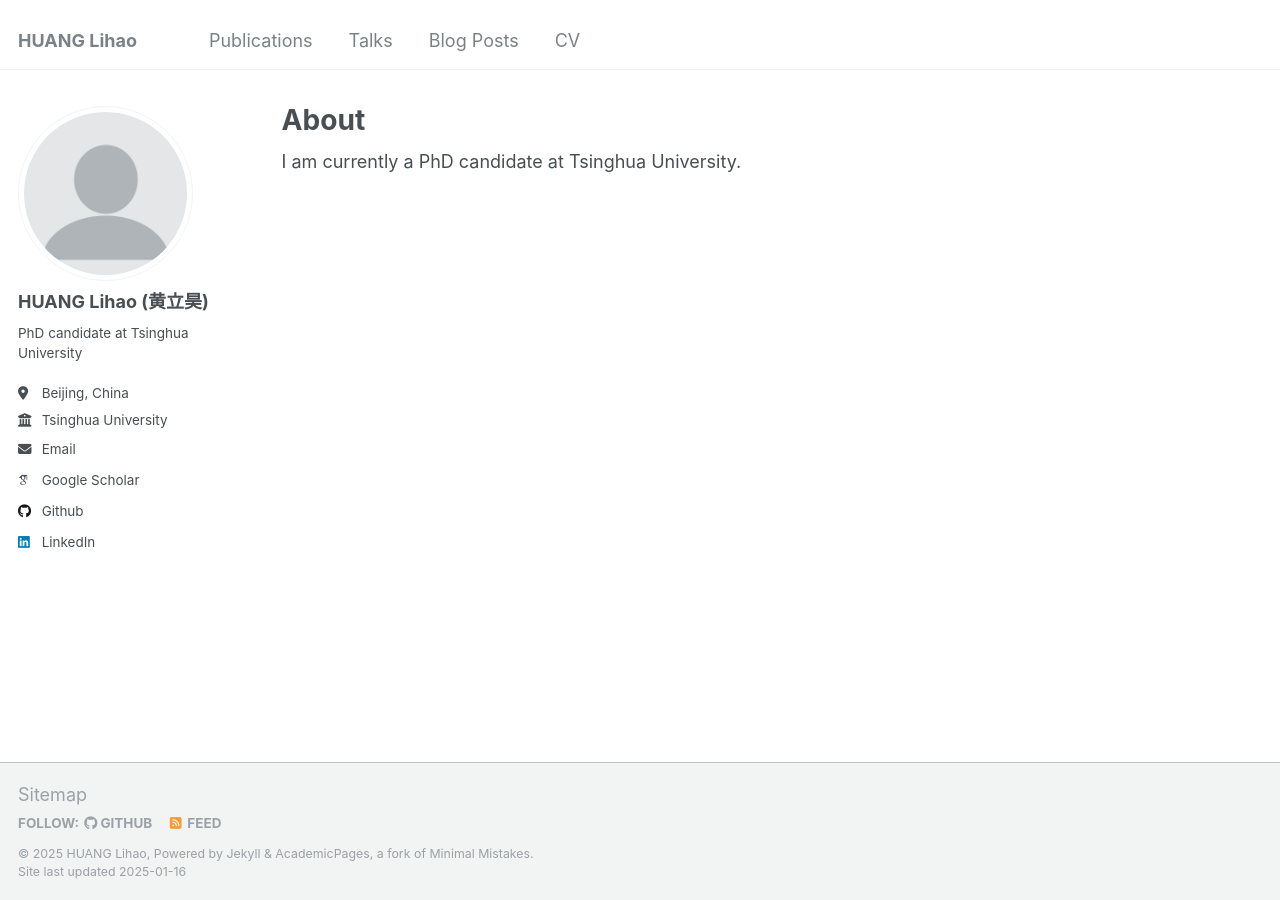
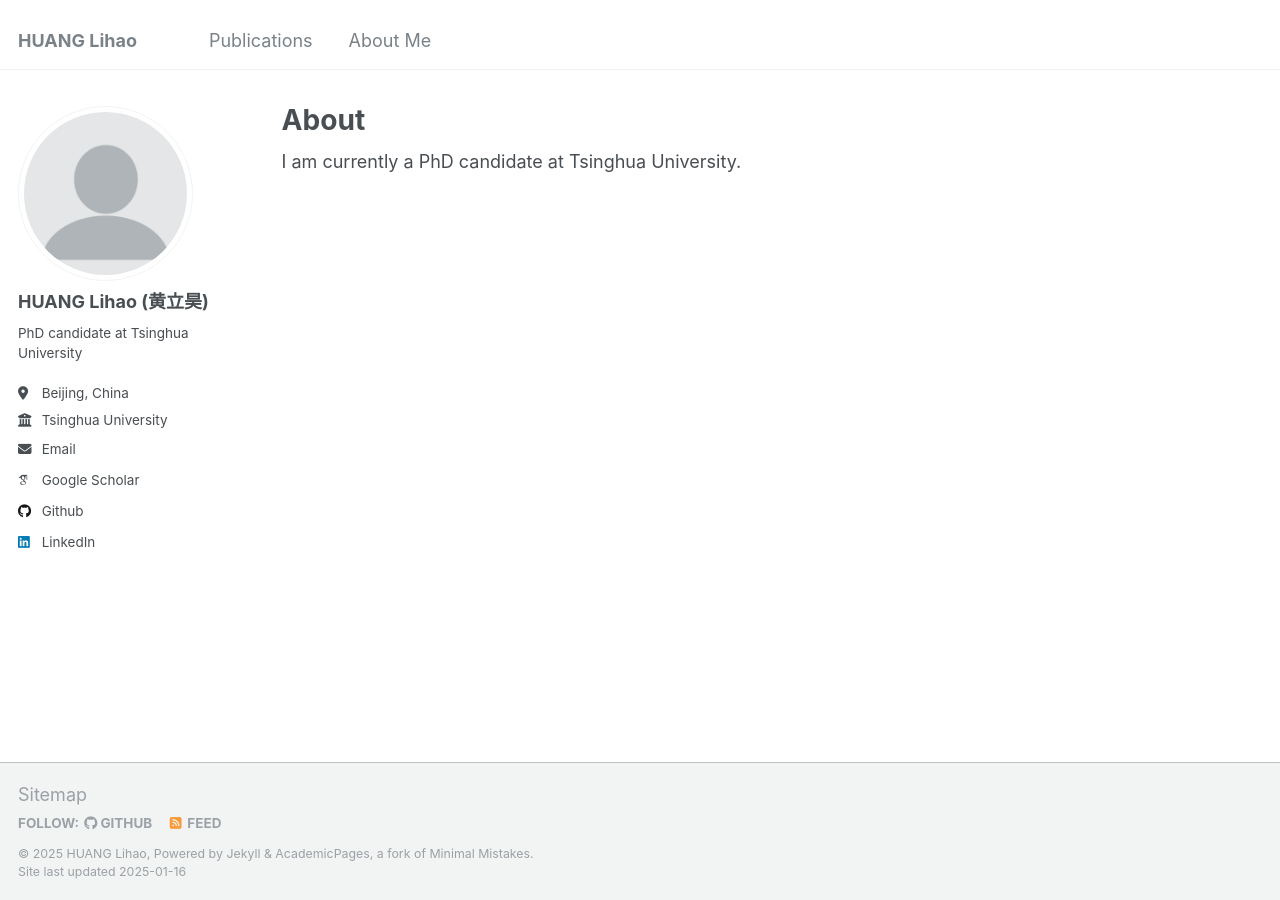
Before and after one commit to huang-lihao/huang-lihao.github.io, a Jekyll site: the page built from _pages/about.md, in a window 1280 px wide. Built offline with Jekyll 4.4.1, drawn with Linux system fonts in a browser that asks for light colours; some web fonts are replaced.

Commit message:
Update navigation.yml

```diff
--- a/_data/navigation.yml
+++ b/_data/navigation.yml
@@ -8,8 +8,8 @@ main:
   - title: "Publications"
     url: /publications/
 
-  - title: "Talks"
-    url: /talks/
+  # - title: "Talks"
+  #   url: /talks/
 
   # - title: "Teaching"
   #   url: /teaching/
@@ -17,10 +17,10 @@ main:
   # - title: "Portfolio"
   #   url: /portfolio/
 
-  - title: "Blog Posts"
-    url: /year-archive/
+  # - title: "Blog Posts"
+  #   url: /year-archive/
 
-  - title: "CV"
+  - title: "About Me"
     url: /cv/
 
   # - title: "Guide"
```
